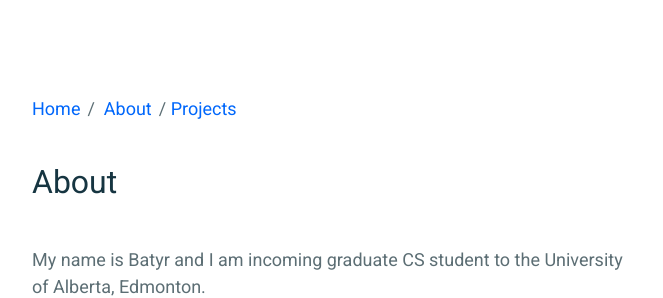
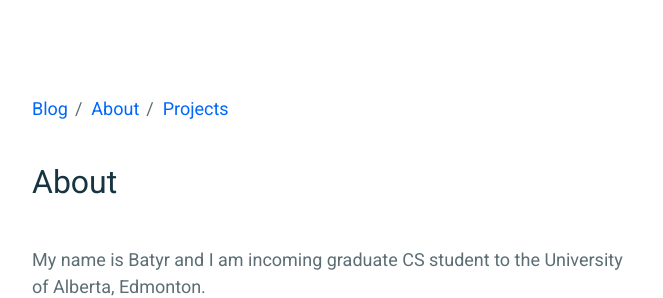
Before and after one commit to oneturkmen/oneturkmen.github.io, a Jekyll site: the page built from _pages/about.markdown, in a window 1280 px wide. Shown: the top 298 px of the page, without its empty margins (308-971 px from the left). Built offline with Jekyll 4.4.1, drawn with Linux system fonts in a browser that asks for light colours.

Commit message:
Remove minispace

```diff
--- a/_includes/header.html
+++ b/_includes/header.html
@@ -1,5 +1,5 @@
 <header class="c-page__header">
     <p>
-    <a href="{{ "/" | prepend: site.baseurl }}">Home</a><span class="u-separate"></span> <a href="{{ "/about/" | prepend: site.baseurl }}">About</a><span class="u-separate"></span><a href="{{ "/projects/" | prepend: site.baseurl }}">Projects</a>
+    <a href="{{ "/" | prepend: site.baseurl }}">Blog</a><span class="u-separate"></span> <a href="{{ "/about/" | prepend: site.baseurl }}">About</a><span class="u-separate"></span> <a href="{{ "/projects/" | prepend: site.baseurl }}">Projects</a>
     </p>
 </header>
```
